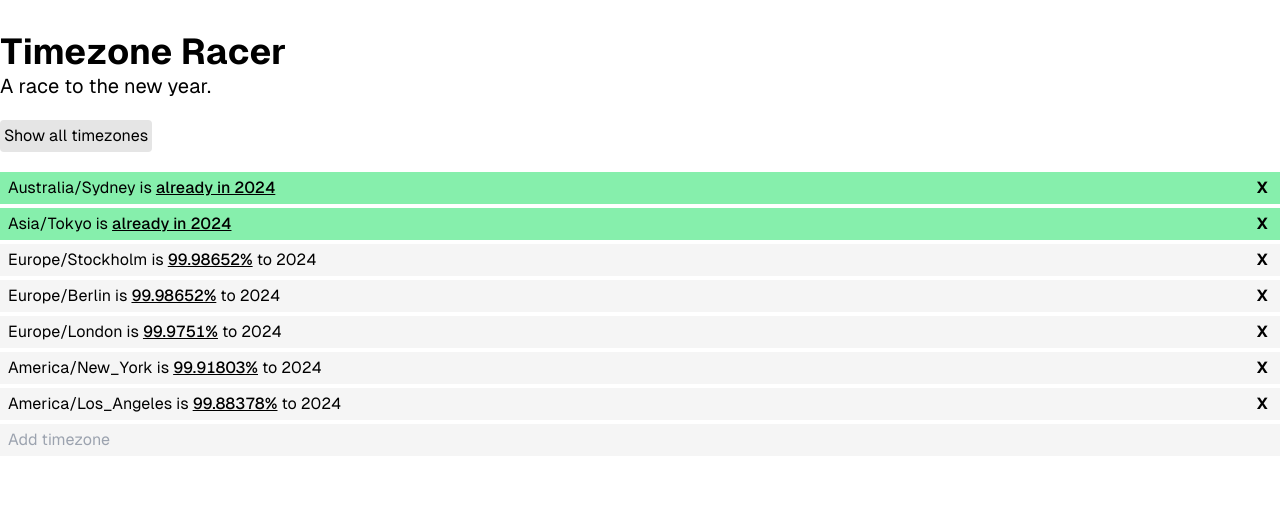
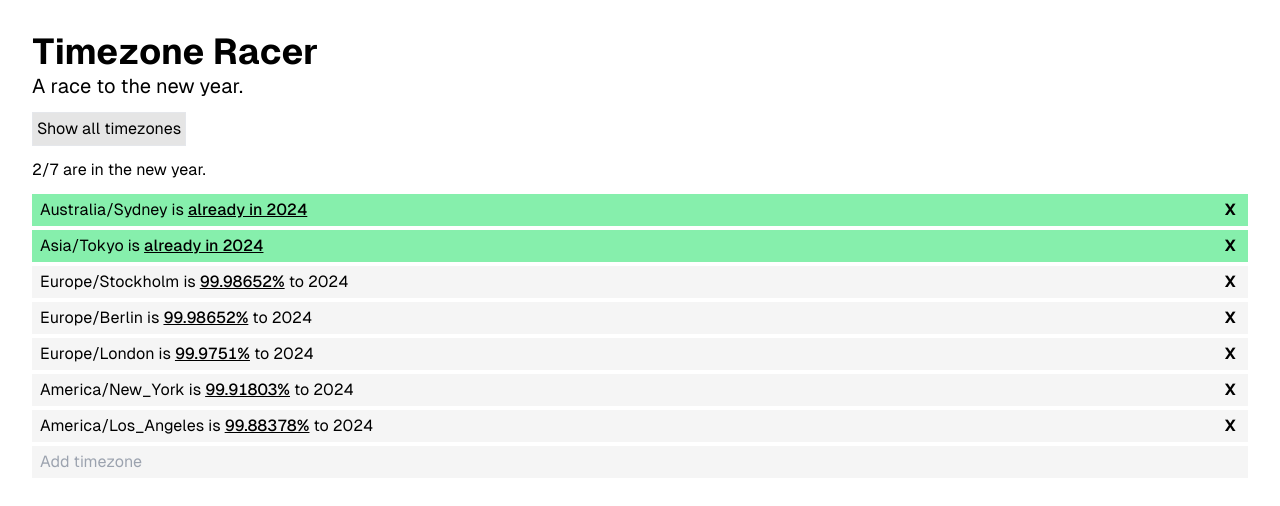
Before and after one commit to leonlarsson/timezone-racer, a Vue app: page / in a window 1280 px wide. Shown: the top 506 px of the page. Built offline with nearby package versions, Linux system fonts and the light colour scheme.

Commit message:
add completion counter

```diff
--- a/src/App.vue
+++ b/src/App.vue
@@ -76,15 +76,15 @@ const progressData = computed(() =>
 </script>
 
 <template>
-  <main class="container mx-auto py-8">
-    <div class="min-h-[100svh] flex flex-col gap-5">
-      <div class="">
+  <main class="container mx-auto p-8">
+    <div class="min-h-[100svh] flex flex-col gap-3">
+      <div>
         <h1 class="font-bold text-4xl">Timezone Racer</h1>
         <h3 class="text-xl">A race to the new year.</h3>
       </div>
 
       <button
-        class="bg-neutral-200 w-fit p-1 rounded hover:bg-neutral-300"
+        class="bg-neutral-200 border w-fit p-1 hover:bg-neutral-300"
         @click="
           timezones.length > 10
             ? (timezones = defaultTimezones)
@@ -97,6 +97,13 @@ const progressData = computed(() =>
             : "Show all timezones"
         }}
       </button>
+
+      <span
+        >{{ progressData.filter(x => x.progressComplete).length }}/{{
+          progressData.length
+        }}
+        are in the new year.</span
+      >
 
       <div class="flex flex-col gap-1">
         <div
```
